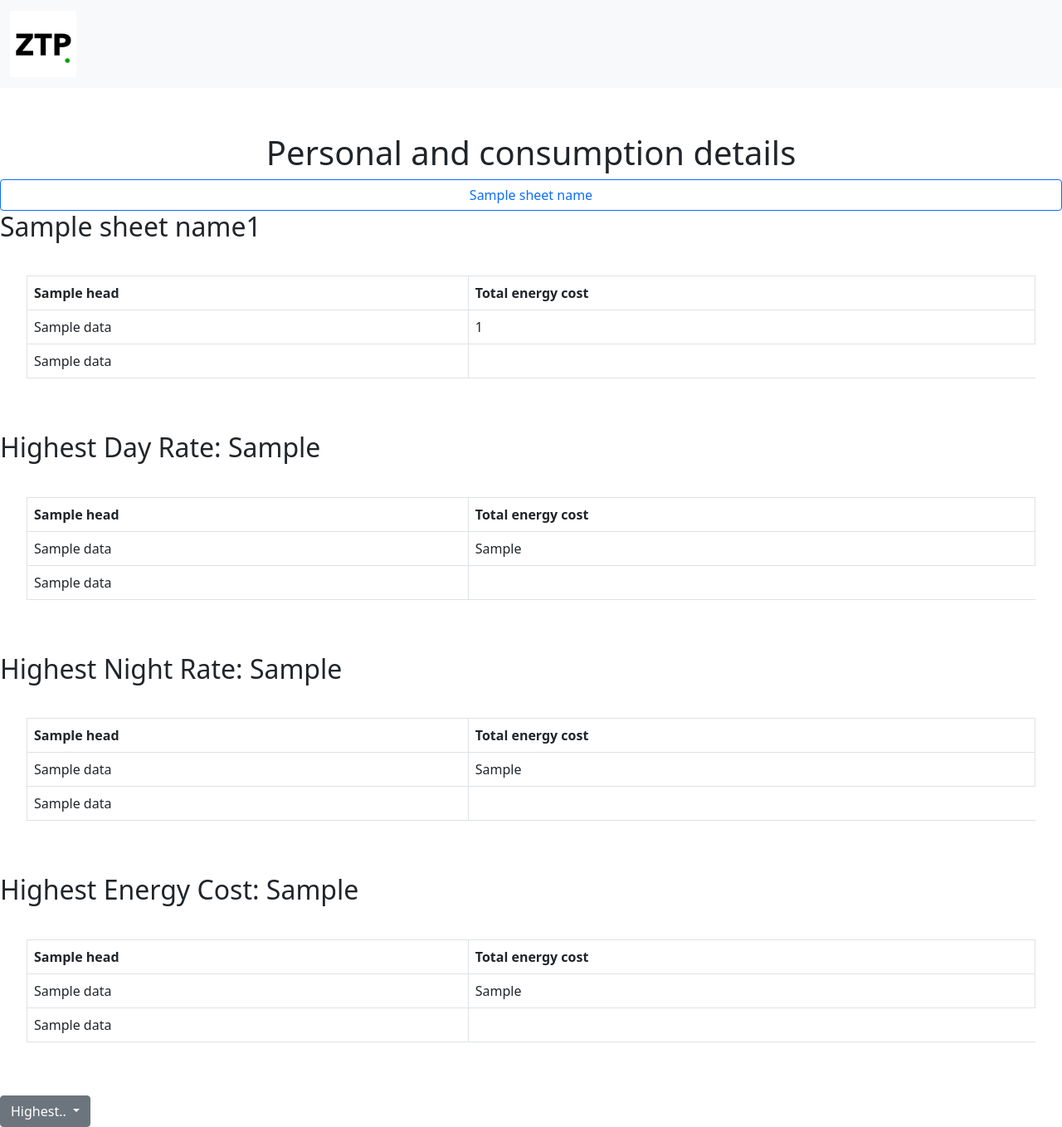
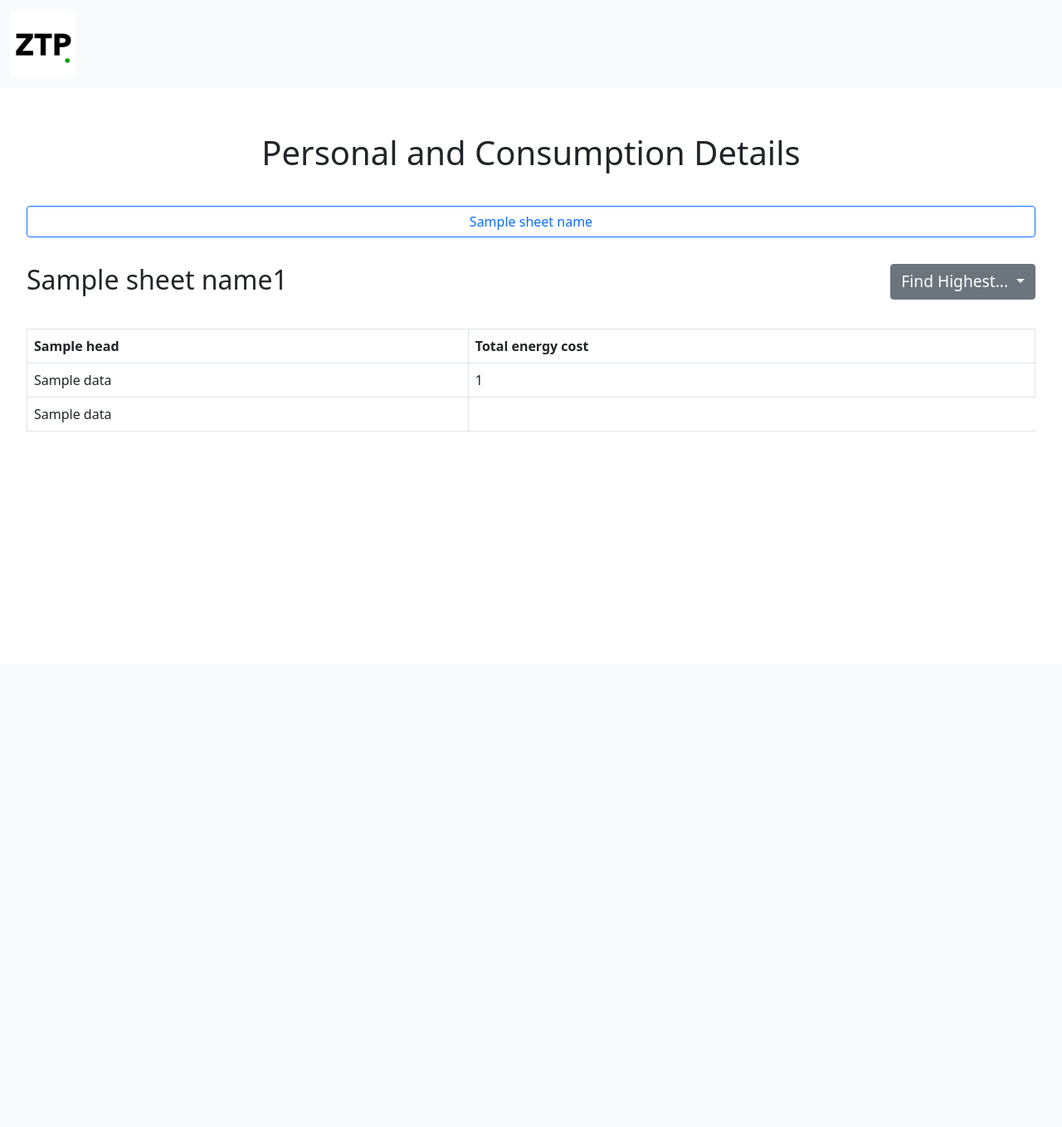
Before and after one commit to lewejuice/ztp-test, a Django app: template home/templates/home/index.html in a window 1280 px wide. Shown: the whole page at 83% size. After the commit the page ends 520 px from the top, so only its background shows below. Run offline with Django 3.2, Linux system fonts and the light colour scheme; the template is opened without the code that fills it: most values are stand-ins (such as "Sample title", 1, 10 or a date in 2020); some libraries are stand-ins or nearby versions.

Commit message:
added styling and repositioned dropdown

```diff
--- a/home/templates/home/index.html
+++ b/home/templates/home/index.html
@@ -10,16 +10,27 @@
 {% endblock %}
 
 {% block content %}
-    <h1 class="heading">Personal and consumption details</h1>
+    <h1 class="heading">Personal and Consumption Details</h1>
     {% if sheet_names %}
-    <div class="btn-group w-100" role="group" aria-label="Basic outlined example">
+    <div class="btn-group w-100 customer-options" role="group" aria-label="Basic outlined example">
         {% for name in sheet_names %}
         <button type="button" id="cust-btn-{{ forloop.counter }}" class="btn btn-outline-primary">{{ name }}</button>
         {% endfor %}
     </div>
+    <!----------------Dropdown buttons to find highest customer----------------->
+    <div class="dropdown">
+        <button class="btn btn-secondary dropdown-toggle highest-dropdown" type="button" id="dropdownMenu2" data-bs-toggle="dropdown" aria-expanded="false">
+            Find Highest...
+        </button>
+        <ul class="dropdown-menu" aria-labelledby="dropdownMenu2">
+            <li><button id="high-day-btn" class="dropdown-item" type="button">Day Rate</button></li>
+            <li><button id="high-night-btn" class="dropdown-item" type="button">Night Rate</button></li>
+            <li><button id="high-energy-cost-btn" class="dropdown-item" type="button">Energy Consuption</button></li>
+        </ul>
+    </div>
     <!-----------------Customer 1--------------------->
     <div id="sheet-one" class="table-container">
-        <h2>{{ sheet_name1 }}</h2>
+        <h2 class="customer-number">{{ sheet_name1 }}</h2>
         <div class="table">
             <table class="table table-bordered">
                 <thead>
@@ -183,7 +194,7 @@
     </div>
     {% endif %}
     <!-------------------Highest day rate--------------------->
-    <div id="highest-day-rate" class="">
+    <div id="highest-day-rate" class="table-container">
         <h2 class="customer-number">Highest Day Rate: {{ highest_day_customer }}</h2>
         <div class="table">
             <table class="table table-bordered">
@@ -224,7 +235,7 @@
         </div>
     </div>
     <!-------------------Highest day rate--------------------->
-    <div id="highest-night-rate" class="">
+    <div id="highest-night-rate" class="table-container">
         <h2 class="customer-number">Highest Night Rate: {{ highest_night_customer }}</h2>
         <div class="table">
             <table class="table table-bordered">
@@ -265,7 +276,7 @@
         </div>
     </div>
     <!-------------------Highest energy cost--------------------->
-    <div id="highest-energy-cost" class="">
+    <div id="highest-energy-cost" class="table-container">
         <h2 class="customer-number">Highest Energy Cost: {{ highest_energy_customer }}</h2>
         <div class="table">
             <table class="table table-bordered">
@@ -305,14 +316,4 @@
             </table>
         </div>
     </div>
-    <div class="dropdown">
-        <button class="btn btn-secondary dropdown-toggle" type="button" id="dropdownMenuButton1" data-bs-toggle="dropdown" aria-expanded="false">
-          Highest..
-        </button>
-        <ul class="dropdown-menu" aria-labelledby="dropdownMenuButton1">
-          <li><a class="dropdown-item" href="#">Day Rate</a></li>
-          <li><a class="dropdown-item" href="#">Night Rate</a></li>
-          <li><a class="dropdown-item" href="#">Energy Consuption</a></li>
-        </ul>
-      </div>
 {% endblock %}
--- a/static/css/base.css
+++ b/static/css/base.css
@@ -16,6 +16,20 @@
     display: block;
 }
 
+.customer-options {
+    padding: 2rem 2rem 0;
+}
+
 .table-container {
     display: none;
 }
+
+.highest-dropdown {
+    float: right;
+    margin: 2rem;
+    font-size: 1.2rem;
+}
+
+.customer-number {
+    padding: 2rem 2rem 0;
+}
```
Also changed, not shown: static/js/main.js (+51 -0 lines).
